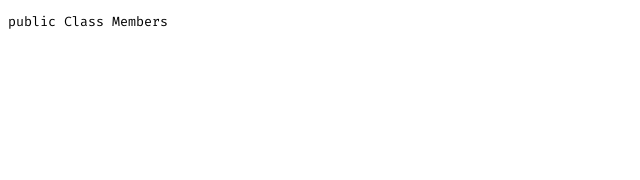
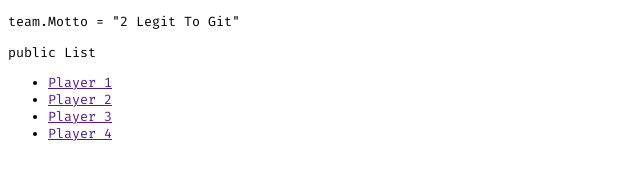
Before and after one commit to spdwyer06/TeamGit, a plain HTML site: page index.html in a window 1280 px wide. Shown: the whole page, without its empty margins (0-640 px from the left). Drawn offline with Linux system fonts and the light colour scheme.

Commit message:
Added list on main page

```diff
--- a/index.html
+++ b/index.html
@@ -7,7 +7,14 @@
     <link href="https://fonts.googleapis.com/css?family=Fira+Code&display=swap" rel="stylesheet">
     <link href="main.css" rel="stylesheet">
 </head>
-<body>
- <p class="test">public Class Members</p>
+<body class="test">
+    <p>team.Motto = "2 Legit To Git"</p>
+    <p>public List<Members></p>
+        <ul>
+            <li><a href="">Player 1</a></li>
+            <li><a href="">Player 2</a></li>
+            <li><a href="">Player 3</a></li>
+            <li><a href="">Player 4</a></li>
+        </ul>
 </body>
 </html>
```
